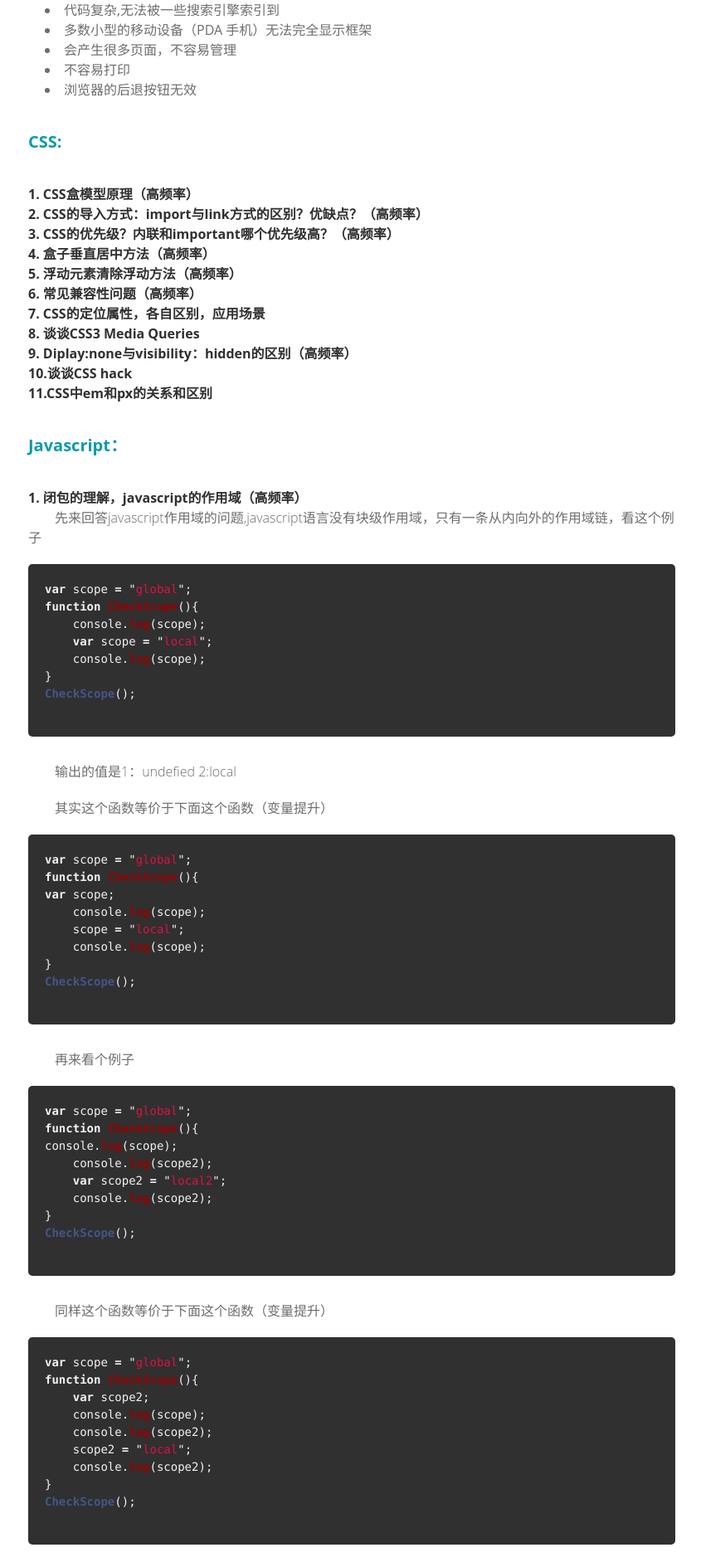
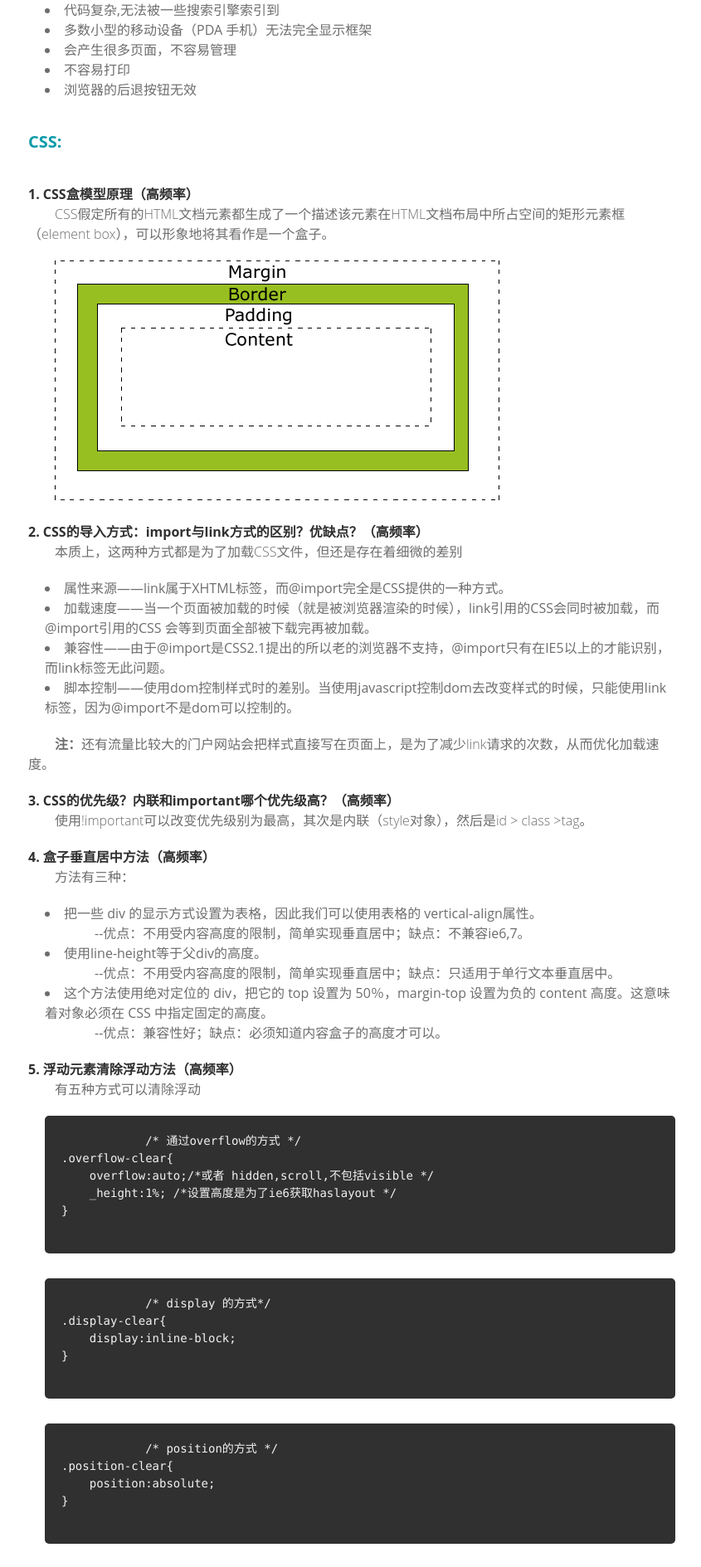
Before and after one commit to yubiaobin/yubiaobin.github.io, a Jekyll site: the page built from _posts/2013-01-12-interview.html, in a window 1280 px wide. Shown: the part 3703-5592 px from the top of the page at 83% size, without its empty margins (216-1061 px from the left). Built offline with Jekyll 4.4.1, drawn with Linux system fonts in a browser that asks for light colours; comment, search, counter and statistics services are not loaded; some of the changed text lies outside the part shown.

Commit message:
add some answer on interview blog

```diff
--- a/_posts/2013-01-12-interview.html
+++ b/_posts/2013-01-12-interview.html
@@ -192,30 +192,136 @@ title : Web前端的一些面试考察的知识点
 
 
 <h4>1. CSS盒模型原理（高频率）</h4>
+<p>CSS假定所有的HTML文档元素都生成了一个描述该元素在HTML文档布局中所占空间的矩形元素框（element box），可以形象地将其看作是一个盒子。</p>
+<p><img src="{{ site.url }}/img/css_box_model.gif" alt=""></p>
+
+
+
 
 <h4>2. CSS的导入方式：import与link方式的区别？优缺点？（高频率）</h4>
+<p>本质上，这两种方式都是为了加载CSS文件，但还是存在着细微的差别</p>
+<p>
+    <ul>
+        <li>属性来源——link属于XHTML标签，而@import完全是CSS提供的一种方式。</li>
+        <li>加载速度——当一个页面被加载的时候（就是被浏览器渲染的时候），link引用的CSS会同时被加载，而@import引用的CSS 会等到页面全部被下载完再被加载。</li>
+        <li>兼容性——由于@import是CSS2.1提出的所以老的浏览器不支持，@import只有在IE5以上的才能识别，而link标签无此问题。</li>
+        <li>脚本控制——使用dom控制样式时的差别。当使用javascript控制dom去改变样式的时候，只能使用link标签，因为@import不是dom可以控制的。</li>
+    </ul>
+</p>
+<p><strong>注：</strong>还有流量比较大的门户网站会把样式直接写在页面上，是为了减少link请求的次数，从而优化加载速度。</p>
+
+
+
 
 <h4>3. CSS的优先级？内联和important哪个优先级高？（高频率）</h4>
+<p>使用!important可以改变优先级别为最高，其次是内联（style对象），然后是id > class >tag。</p>
+
+
 
 
 <h4>4. 盒子垂直居中方法（高频率）</h4>
+<p>方法有三种：</p>
+<p>
+    <ul>
+        <li>
+            把一些 div 的显示方式设置为表格，因此我们可以使用表格的 vertical-align属性。
+            <span class="p_info">--优点：不用受内容高度的限制，简单实现垂直居中；缺点：不兼容ie6,7。</span>
+        </li>
+        <li>
+            使用line-height等于父div的高度。
+            <span class="p_info">--优点：不用受内容高度的限制，简单实现垂直居中；缺点：只适用于单行文本垂直居中。</span>
+        </li>
+        <li>
+            这个方法使用绝对定位的 div，把它的 top 设置为 50％，margin-top 设置为负的 content 高度。这意味着对象必须在 CSS 中指定固定的高度。
+            <span class="p_info">--优点：兼容性好；缺点：必须知道内容盒子的高度才可以。</span>
+        </li>
+    </ul>
+</p>
+
+
 
 
 <h4>5. 浮动元素清除浮动方法（高频率）</h4>
+<p>有五种方式可以清除浮动</p>
+<p>
+    <ul class="li_no_disc">
+        <li>
+            {% highlight html %}
+            /* 通过overflow的方式 */
+.overflow-clear{
+    overflow:auto;/*或者 hidden,scroll,不包括visible */
+    _height:1%; /*设置高度是为了ie6获取haslayout */
+}
+            {% endhighlight %}
+        </li>
+        <li>
+            {% highlight html %}
+            /* display 的方式*/
+.display-clear{
+    display:inline-block;
+}
+            {% endhighlight %}
+        </li>
+        <li>
+            {% highlight html %}
+            /* position的方式 */
+.position-clear{
+    position:absolute;
+}
+            {% endhighlight %}
+        </li>
+        <li>
+            {% highlight html %}
+            /* 浮动方式 */
+.float-clear{
+    float:left; /*或者right，不是none就行*/
+}
+            {% endhighlight %}
+        </li>
+        <li>
+            {% highlight html %}
+            /*zoom 的方式*/
+.zoom-clear{
+    zoom:1;/* only for IE6.7 因为他们haslayout，ie8以后和标准浏览器都弱化了haslayout */
+}
+            {% endhighlight %}
+        </li>
+    </ul>
+</p>
+<p>
+    上面几种方式都有清除浮动影响的作用，前四种是在ie678和其他标准浏览器下都有效地方法，最后一种zoom的方式因为用到了ie的haslayout，所以只在ie6/7的内核下才有效。
+</p>
+
+
 
 <h4>6. 常见兼容性问题（高频率）</h4>
+
+
+
 
 
 <h4>7. CSS的定位属性，各自区别，应用场景</h4>
 
 
+
+
+
 <h4>8. 谈谈CSS3 Media Queries</h4>
+
+
+
 
 
 <h4>9. Diplay:none与visibility：hidden的区别（高频率）</h4>
 
 
+
+
+
 <h4>10.谈谈CSS hack</h4>
+
+
+
 
 
 <h4>11.CSS中em和px的关系和区别</h4>
--- a/css/layout.css
+++ b/css/layout.css
@@ -471,3 +471,15 @@ p{text-indent:2em;}
 }
 .index_list li .index_list_date{color: #6d6d6d; text-shadow:none}
 .index_list li .index_list_date:hover{color: #6d6d6d; text-shadow:none}
+
+
+
+
+.p_info{
+  display:block;
+  text-indent:60px;
+}
+
+.li_no_disc li{
+  list-style: none;
+}
```
Also changed, not shown: img/css_box_model.gif (added).
